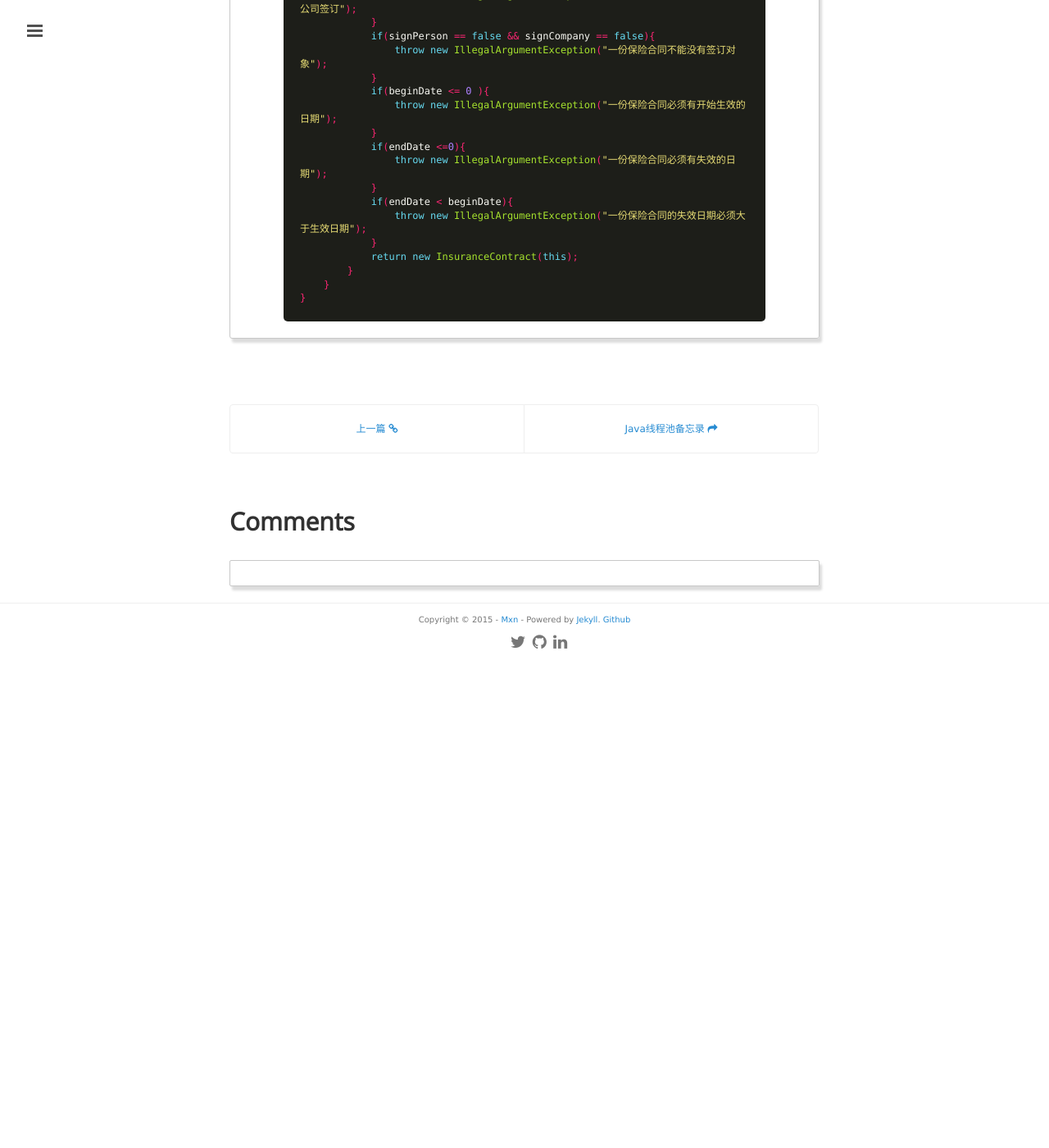
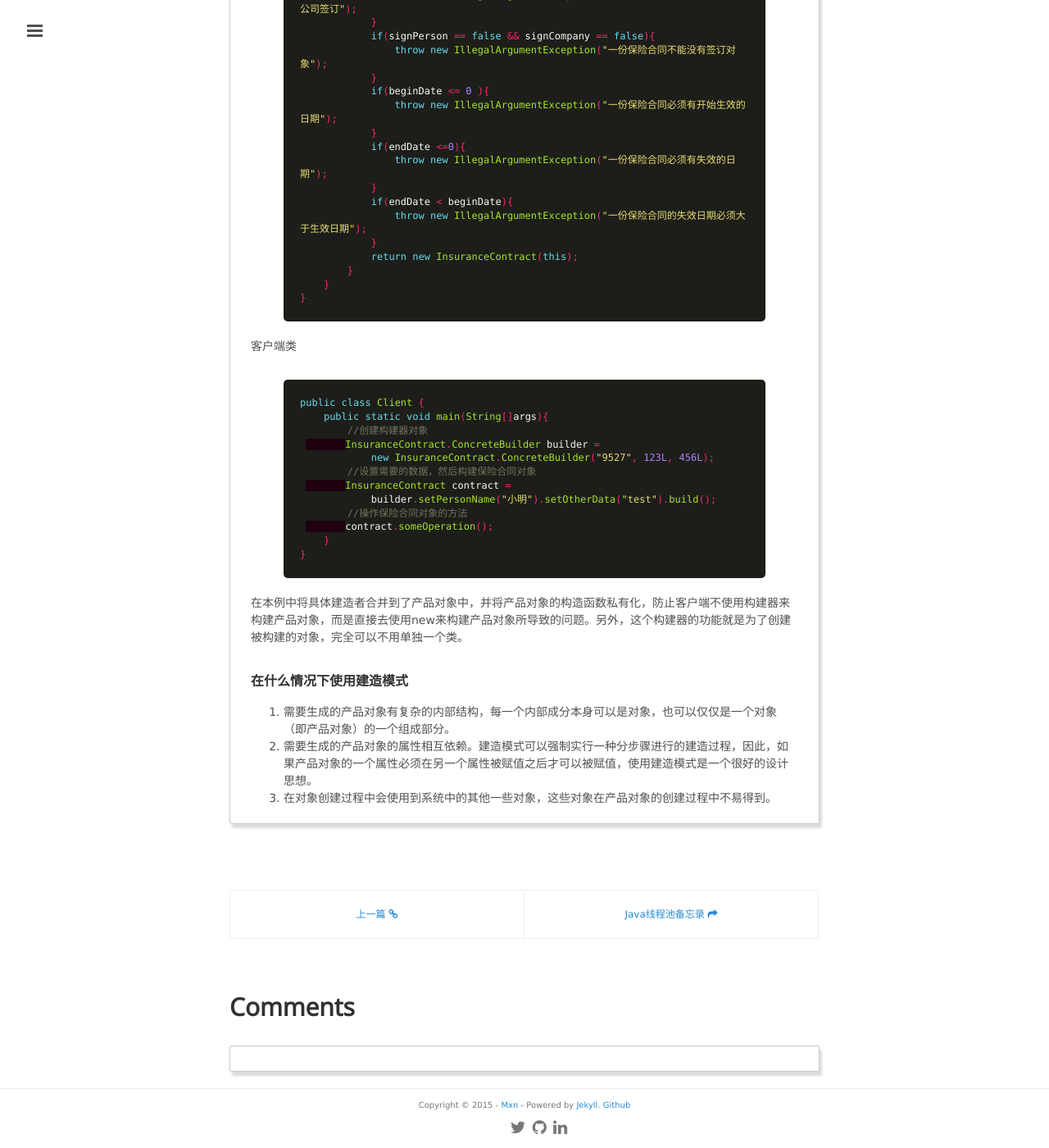
Before and after one commit to mxn21/mxn21.github.io, a Jekyll site: the page built from _posts/2015-6-14-android建设者模式分析.md, in a window 1280 px wide and 1400 px high, scrolled down 11780 px. Shown: the whole window at 82% size. Built offline with Jekyll 4.4.1, drawn with Linux system fonts in a browser that asks for light colours; Markdown is read by kramdown in place of the engine named in the settings; comment, search, counter and statistics services are not loaded; before the commit the page ends 12588 px from its top, so only the background shows below that.

Commit message:
Update 2015-6-14-android建设者模式分析.md

```diff
--- a/_posts/2015-6-14-android建设者模式分析.md
+++ b/_posts/2015-6-14-android建设者模式分析.md
@@ -38,7 +38,7 @@
 
 ### 建造模式的结构
 ![](https://raw.githubusercontent.com/mxn21/mxn21.github.io/master/public/img/img7.png)
-
+ <!-- more -->
 在这个示意性的系统里，最终产品Product只有两个零件，即part1和part2。相应的建造方法也有两个：buildPart1()和buildPart2()、同时可以看出本模式涉及到四个角色，它们分别是：
 
 抽象建造者（Builder）角色：给 出一个抽象接口，以规范产品对象的各个组成成分的建造。一般而言，此接口独立于应用程序的商业逻辑。模式中直接创建产品对象的是具体建造者 (ConcreteBuilder)角色。具体建造者类必须实现这个接口所要求的两种方法：一种是建造方法(buildPart1和 buildPart2)，另一种是返还结构方法(retrieveResult)。一般来说，产品所包含的零件数目与建造方法的数目相符。换言之，有多少 零件，就有多少相应的建造方法。
@@ -496,3 +496,27 @@
     }
 }
 {% endhighlight  %}
+
+客户端类
+{% highlight java %}
+public class Client {
+    public static void main(String[]args){
+        //创建构建器对象
+ 　　　　InsuranceContract.ConcreteBuilder builder =
+            new InsuranceContract.ConcreteBuilder("9527", 123L, 456L);
+        //设置需要的数据，然后构建保险合同对象
+ 　　　　InsuranceContract contract =
+            builder.setPersonName("小明").setOtherData("test").build();
+        //操作保险合同对象的方法
+ 　　　　contract.someOperation();
+    }
+}
+{% endhighlight  %}
+
+在本例中将具体建造者合并到了产品对象中，并将产品对象的构造函数私有化，防止客户端不使用构建器来构建产品对象，而是直接去使用new来构建产品对象所导致的问题。另外，这个构建器的功能就是为了创建被构建的对象，完全可以不用单独一个类。
+
+### 在什么情况下使用建造模式
+
+1. 需要生成的产品对象有复杂的内部结构，每一个内部成分本身可以是对象，也可以仅仅是一个对象（即产品对象）的一个组成部分。
+2. 需要生成的产品对象的属性相互依赖。建造模式可以强制实行一种分步骤进行的建造过程，因此，如果产品对象的一个属性必须在另一个属性被赋值之后才可以被赋值，使用建造模式是一个很好的设计思想。
+3. 在对象创建过程中会使用到系统中的其他一些对象，这些对象在产品对象的创建过程中不易得到。
```
